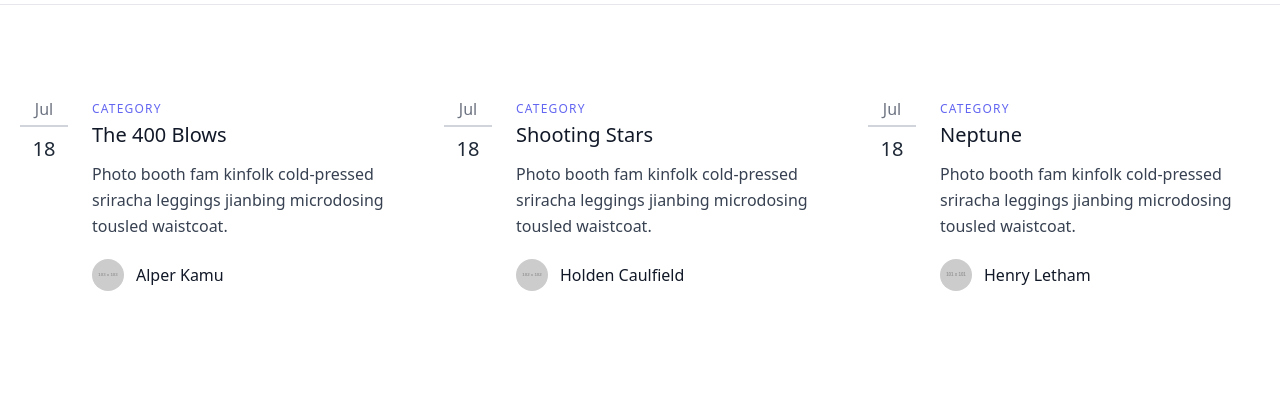
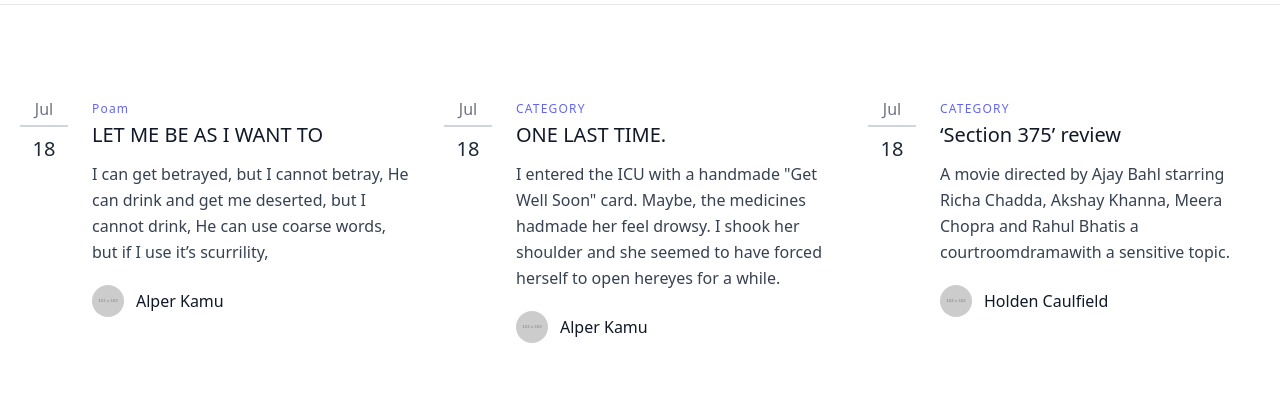
Before and after one commit to codecsp/PACE, a plain HTML site: page blogs.html in a window 1280 px wide. Shown: the part 76-486 px from the top of the page. Drawn offline with nearby package versions, Linux system fonts and the light colour scheme; placeholder pictures from the web are drawn by us.

Commit message:
blog loc updated

```diff
--- a/blogs.html
+++ b/blogs.html
@@ -68,6 +68,7 @@ header
 </header>
 <hr>
 
+
 <section class="text-gray-700 body-font">
   <div class="container px-5 py-24 mx-auto">
     <div class="flex flex-wrap -mx-4 -my-8">
@@ -78,9 +79,41 @@ header
             <span class="font-medium text-xl text-gray-800 title-font">18</span>
           </div>
           <div class="flex-grow pl-6">
+            <h2 class="tracking-widest text-xs title-font font-medium text-indigo-500 mb-1">Poam</h2>
+            <a href="blog1-let-me-be-as-I-want-to.html">
+              <h1 class="title-font text-xl font-medium text-gray-900 mb-3">LET ME BE AS I WANT TO</h1>
+
+            <p class="leading-relaxed mb-5">I can get betrayed, but I cannot betray,
+              He can drink and get me deserted, but I cannot drink,
+              He can use coarse words, but if I use it’s scurrility,</p>
+            </a>
+            <a class="inline-flex items-center">
+
+              <img alt="blog" src="https://dummyimage.com/103x103" class="w-8 h-8 rounded-full flex-shrink-0 object-cover object-center">
+              <span class="flex-grow flex flex-col pl-3">
+                <span class="title-font font-medium text-gray-900">Alper Kamu</span>
+              </span>
+            </a>
+
+
+          </div>
+        </div>
+      </div>
+      <div class="py-8 px-4 lg:w-1/3">
+        <div class="h-full flex items-start">
+          <div class="w-12 flex-shrink-0 flex flex-col text-center leading-none">
+            <span class="text-gray-500 pb-2 mb-2 border-b-2 border-gray-300">Jul</span>
+            <span class="font-medium text-xl text-gray-800 title-font">18</span>
+          </div>
+          <div class="flex-grow pl-6">
             <h2 class="tracking-widest text-xs title-font font-medium text-indigo-500 mb-1">CATEGORY</h2>
-            <h1 class="title-font text-xl font-medium text-gray-900 mb-3">The 400 Blows</h1>
-            <p class="leading-relaxed mb-5">Photo booth fam kinfolk cold-pressed sriracha leggings jianbing microdosing tousled waistcoat.</p>
+            <a href="blog2-one-last-time.html">
+              <h1 class="title-font text-xl font-medium text-gray-900 mb-3">ONE LAST TIME.</h1>
+              <p class="leading-relaxed mb-5"> I entered the ICU with a handmade "Get Well Soon" card.
+                Maybe, the medicines hadmade her feel drowsy.
+                I shook her shoulder and she seemed to have forced herself to open hereyes for a while.
+              </p>
+            </a>
             <a class="inline-flex items-center">
               <img alt="blog" src="https://dummyimage.com/103x103" class="w-8 h-8 rounded-full flex-shrink-0 object-cover object-center">
               <span class="flex-grow flex flex-col pl-3">
@@ -98,8 +131,11 @@ header
           </div>
           <div class="flex-grow pl-6">
             <h2 class="tracking-widest text-xs title-font font-medium text-indigo-500 mb-1">CATEGORY</h2>
-            <h1 class="title-font text-xl font-medium text-gray-900 mb-3">Shooting Stars</h1>
-            <p class="leading-relaxed mb-5">Photo booth fam kinfolk cold-pressed sriracha leggings jianbing microdosing tousled waistcoat.</p>
+                <a href="blog3-section-375-review.html">
+                  <h1 class="title-font text-xl font-medium text-gray-900 mb-3">‘Section 375’ review</h1>
+                  <p class="leading-relaxed mb-5"> A movie directed by Ajay Bahl starring Richa Chadda, Akshay Khanna, Meera Chopra and Rahul Bhatis a courtroomdramawith a sensitive topic. </p>
+                </a>
+
             <a class="inline-flex items-center">
               <img alt="blog" src="https://dummyimage.com/102x102" class="w-8 h-8 rounded-full flex-shrink-0 object-cover object-center">
               <span class="flex-grow flex flex-col pl-3">
@@ -109,6 +145,7 @@ header
           </div>
         </div>
       </div>
+
       <div class="py-8 px-4 lg:w-1/3">
         <div class="h-full flex items-start">
           <div class="w-12 flex-shrink-0 flex flex-col text-center leading-none">
@@ -117,8 +154,10 @@ header
           </div>
           <div class="flex-grow pl-6">
             <h2 class="tracking-widest text-xs title-font font-medium text-indigo-500 mb-1">CATEGORY</h2>
-            <h1 class="title-font text-xl font-medium text-gray-900 mb-3">Neptune</h1>
-            <p class="leading-relaxed mb-5">Photo booth fam kinfolk cold-pressed sriracha leggings jianbing microdosing tousled waistcoat.</p>
+              <a href="blog4.html">
+                <h1 class="title-font text-xl font-medium text-gray-900 mb-3">माणूसकीच हरवत चाललयं.</h1>
+                <p class="leading-relaxed mb-5">आजच मानवी जीवन यांच्या सुसाट त्याने धावत चाललंय, आशा-अपेक्षांच्या या रातीत कुठेतरी माणूसकीच हरवत चाललीयं.</p>
+              </a>
             <a class="inline-flex items-center">
               <img alt="blog" src="https://dummyimage.com/101x101" class="w-8 h-8 rounded-full flex-shrink-0 object-cover object-center">
               <span class="flex-grow flex flex-col pl-3">
```
